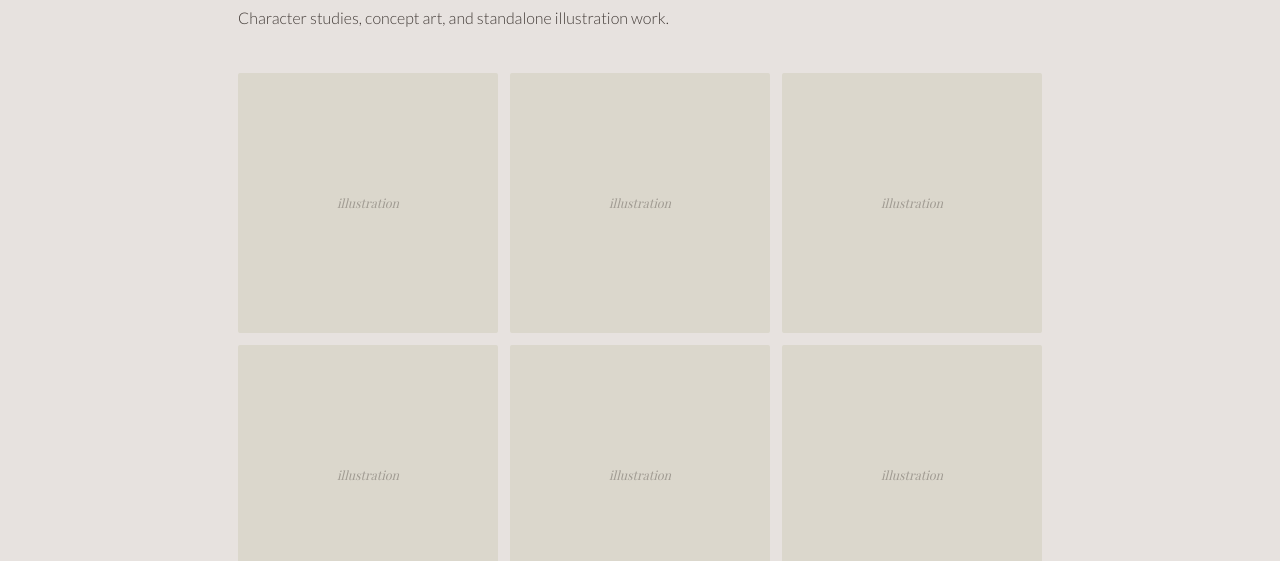
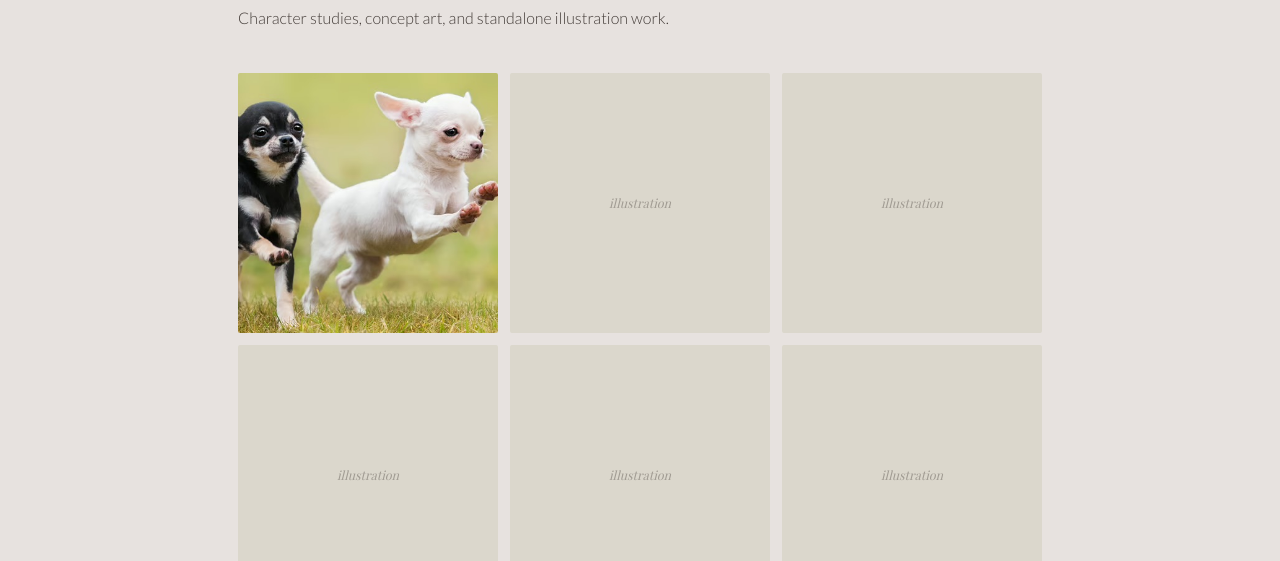
Before and after one commit to roseveras/roseveras.github.io, a plain HTML site: page illustration.html in a window 1280 px wide. Shown: the part 239-800 px from the top of the page. Drawn offline with nearby package versions, Linux system fonts and the light colour scheme; a web font is replaced by a local one.

Commit message:
Update illustration.html

```diff
--- a/illustration.html
+++ b/illustration.html
@@ -34,7 +34,9 @@
         <!-- Replace each div.gallery-item with:
           <div class="gallery-item"><img src="images/illo-1.jpg" alt="Description of illustration"></div>
         -->
-        <div class="gallery-item"><div class="gallery-placeholder">illustration</div></div>
+        <div class="gallery-item">
+          <img src="images/chichi.jpeg" alt="ChiChi description">
+        </div>
         <div class="gallery-item"><div class="gallery-placeholder">illustration</div></div>
         <div class="gallery-item"><div class="gallery-placeholder">illustration</div></div>
         <div class="gallery-item"><div class="gallery-placeholder">illustration</div></div>
```
